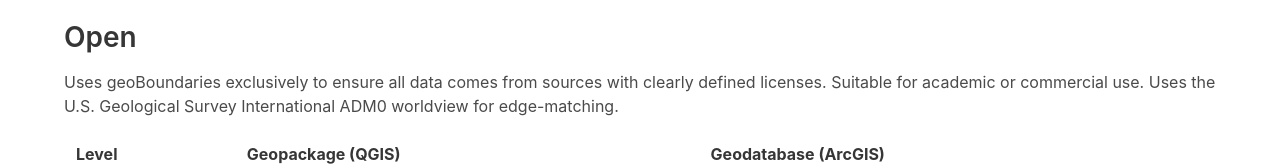
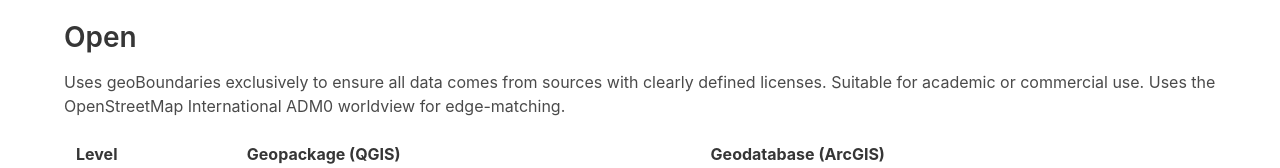
Before and after one commit to fieldmaps/fieldmaps, a SvelteKit app: page /data in a window 1280 px wide. Shown: the part 1112-1280 px from the top of the page. Built offline with nearby package versions, Linux system fonts and the light colour scheme; no server answers.

Commit message:
simplify download options

```diff
--- a/src/routes/data/+page.svelte
+++ b/src/routes/data/+page.svelte
@@ -57,8 +57,8 @@
   <h2>Open</h2>
   <p>
     Uses geoBoundaries exclusively to ensure all data comes from sources with clearly defined
-    licenses. Suitable for academic or commercial use. Uses the U.S. Geological Survey International
-    ADM0 worldview for edge-matching.
+    licenses. Suitable for academic or commercial use. Uses the OpenStreetMap International ADM0
+    worldview for edge-matching.
   </p>
   <TableDest data={data.filter((x) => x.grp === 'open')} />
   <p>
```
